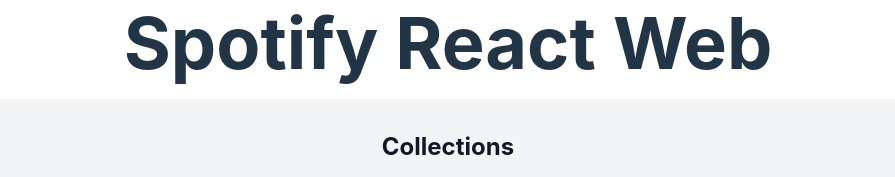
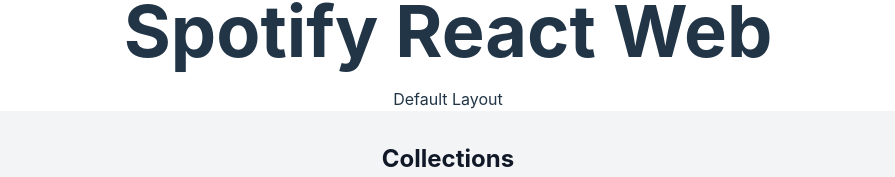
Before and after one commit to chainnguyen/spotify-react-web, a React (Vite) app: page / in a window 1280 px wide. Shown: the part 125-302 px from the top of the page, without its empty margins (192-1087 px from the left). Built offline with nearby package versions, Linux system fonts and the light colour scheme.

Commit message:
init: setup prettier

```diff
--- a/src/App.tsx
+++ b/src/App.tsx
@@ -1,27 +1,28 @@
 import './App.css'
+
+// Layouts
+import DefaultLayout from '@/layouts/Default'
 
 function App() {
   return (
     <div className="App">
-      <h1 className="text-7xl font-bold mb-5">
-        Spotify React Web
-      </h1>
+      <h1 className="text-7xl font-bold mb-5">Spotify React Web</h1>
+
+      <DefaultLayout />
 
       <div className="bg-gray-100">
         <div className="mx-auto max-w-4xl px-4 sm:px-6 lg:px-8">
-          <div
-            className="mx-auto max-w-2xl py-16 sm:py-24 lg:max-w-none lg:py-8">
+          <div className="mx-auto max-w-2xl py-16 sm:py-24 lg:max-w-none lg:py-8">
             <h2 className="text-2xl font-bold text-gray-900">Collections</h2>
 
-            <div
-              className="mt-6 space-y-12 lg:grid lg:grid-cols-3 lg:gap-x-6 lg:space-y-0">
+            <div className="mt-6 space-y-12 lg:grid lg:grid-cols-3 lg:gap-x-6 lg:space-y-0">
               <div className="group relative">
-                <div
-                  className="relative h-80 w-full overflow-hidden rounded-lg bg-white group-hover:opacity-75 sm:aspect-w-2 sm:aspect-h-1 sm:h-64 lg:aspect-w-1 lg:aspect-h-1">
+                <div className="relative h-80 w-full overflow-hidden rounded-lg bg-white group-hover:opacity-75 sm:aspect-w-2 sm:aspect-h-1 sm:h-64 lg:aspect-w-1 lg:aspect-h-1">
                   <img
                     src="https://tailwindui.com/img/ecommerce-images/home-page-02-edition-01.jpg"
                     alt="Desk with leather desk pad, walnut desk organizer, wireless keyboard and mouse, and porcelain mug."
-                    className="h-full w-full object-cover object-center"/>
+                    className="h-full w-full object-cover object-center"
+                  />
                 </div>
                 <h3 className="mt-6 text-sm text-gray-500">
                   <a href="#">
@@ -29,17 +30,16 @@
                     Desk and Office
                   </a>
                 </h3>
-                <p className="text-base font-semibold text-gray-900">Work from
-                  home accessories</p>
+                <p className="text-base font-semibold text-gray-900">Work from home accessories</p>
               </div>
 
               <div className="group relative">
-                <div
-                  className="relative h-80 w-full overflow-hidden rounded-lg bg-white group-hover:opacity-75 sm:aspect-w-2 sm:aspect-h-1 sm:h-64 lg:aspect-w-1 lg:aspect-h-1">
+                <div className="relative h-80 w-full overflow-hidden rounded-lg bg-white group-hover:opacity-75 sm:aspect-w-2 sm:aspect-h-1 sm:h-64 lg:aspect-w-1 lg:aspect-h-1">
                   <img
                     src="https://tailwindui.com/img/ecommerce-images/home-page-02-edition-02.jpg"
                     alt="Wood table with porcelain mug, leather journal, brass pen, leather key ring, and a houseplant."
-                    className="h-full w-full object-cover object-center"/>
+                    className="h-full w-full object-cover object-center"
+                  />
                 </div>
                 <h3 className="mt-6 text-sm text-gray-500">
                   <a href="#">
@@ -47,17 +47,16 @@
                     Self-Improvement
                   </a>
                 </h3>
-                <p className="text-base font-semibold text-gray-900">Journals
-                  and note-taking</p>
+                <p className="text-base font-semibold text-gray-900">Journals and note-taking</p>
               </div>
 
               <div className="group relative">
-                <div
-                  className="relative h-80 w-full overflow-hidden rounded-lg bg-white group-hover:opacity-75 sm:aspect-w-2 sm:aspect-h-1 sm:h-64 lg:aspect-w-1 lg:aspect-h-1">
+                <div className="relative h-80 w-full overflow-hidden rounded-lg bg-white group-hover:opacity-75 sm:aspect-w-2 sm:aspect-h-1 sm:h-64 lg:aspect-w-1 lg:aspect-h-1">
                   <img
                     src="https://tailwindui.com/img/ecommerce-images/home-page-02-edition-03.jpg"
                     alt="Collection of four insulated travel bottles on wooden shelf."
-                    className="h-full w-full object-cover object-center"/>
+                    className="h-full w-full object-cover object-center"
+                  />
                 </div>
                 <h3 className="mt-6 text-sm text-gray-500">
                   <a href="#">
@@ -65,8 +64,7 @@
                     Travel
                   </a>
                 </h3>
-                <p className="text-base font-semibold text-gray-900">Daily
-                  commute essentials</p>
+                <p className="text-base font-semibold text-gray-900">Daily commute essentials</p>
               </div>
             </div>
           </div>
--- /dev/null
+++ b/src/layouts/Auth.tsx
@@ -0,0 +1,12 @@
+// Core
+
+function AuthLayout() {
+  return (
+    <main>
+      Auth Layout
+    </main>
+  )
+}
+
+
+export default AuthLayout
--- /dev/null
+++ b/src/layouts/Default.tsx
@@ -0,0 +1,11 @@
+// Core
+
+function DefaultLayout() {
+  return (
+    <div>
+      <header>Default Layout</header>
+    </div>
+  )
+}
+
+export default DefaultLayout
--- a/vite.config.ts
+++ b/vite.config.ts
@@ -1,6 +1,7 @@
 // Core
+import react from '@vitejs/plugin-react'
+import * as path from 'path'
 import type { UserConfig } from 'vite'
-import react from '@vitejs/plugin-react'
 
 export default (): UserConfig => {
   return {
@@ -11,5 +12,8 @@
       https: false,
     },
     plugins: [react()],
+    resolve: {
+      alias: [{ find: '@', replacement: path.resolve(__dirname, 'src') }],
+    },
   }
 }
```
Also changed, not shown: package.json (+10 -4 lines), .eslintrc.cjs, src/enums/locales.enum.ts (added), src/locales/en/common.ts (added), src/locales/en/index.ts (added), src/locales/vi/common.ts (added), src/locales/vi/index.ts (added), 1 other file (tests, documents, lock files or other folders).
